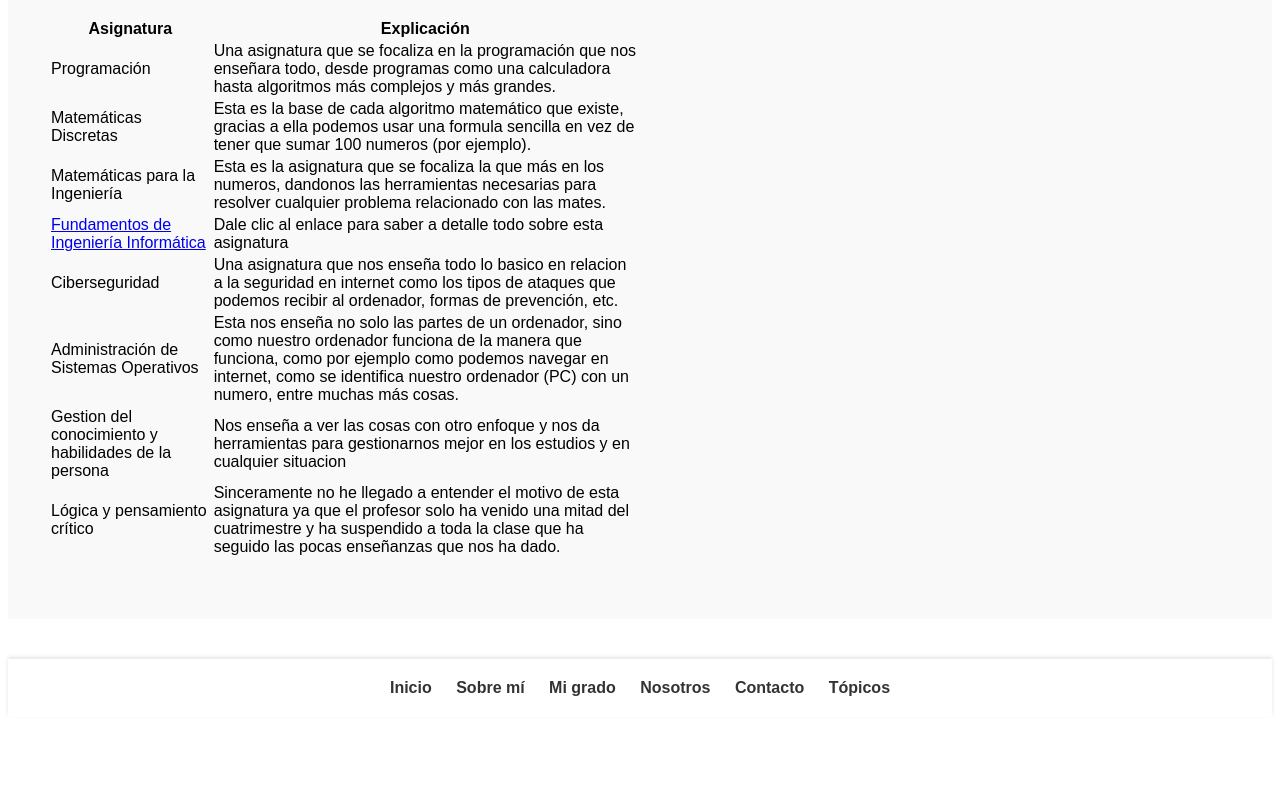
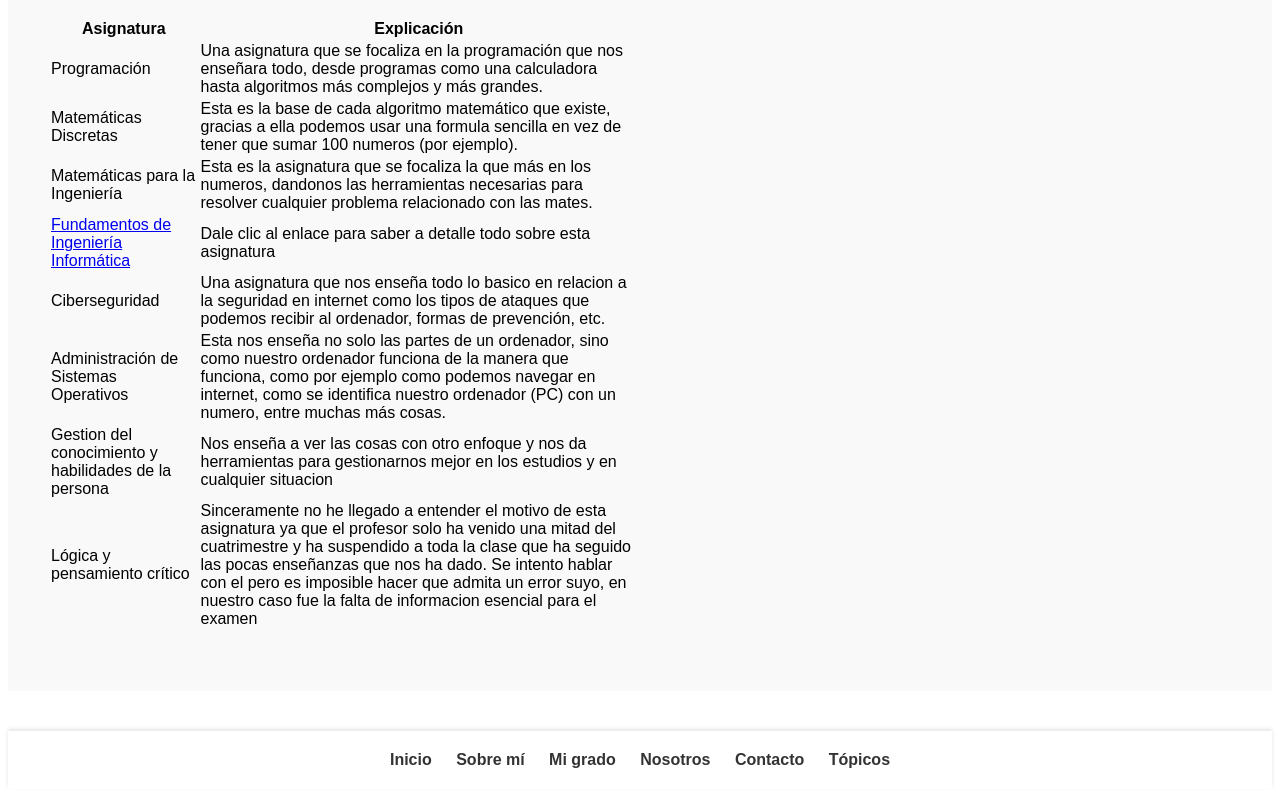
Before and after one commit to MarioGayarr/.vscode, a plain HTML site: page Workspace/Mi pagina web/public/degree.html in a window 1280 px wide. Shown: the part 804-1601 px from the top of the page. Before the commit the page ends 1529 px from the top, so only its background shows below. Drawn offline with Linux system fonts and the light colour scheme.

Commit message:
Commit grado y fii

```diff
--- a/Workspace/Mi pagina web/public/degree.html
+++ b/Workspace/Mi pagina web/public/degree.html
@@ -65,7 +65,8 @@
         </tr>
         <tr>
             <td>Lógica y pensamiento crítico</td>
-            <td>Sinceramente no he llegado a entender el motivo de esta asignatura ya que el profesor solo ha venido una mitad del cuatrimestre y ha suspendido a toda la clase que ha seguido las pocas enseñanzas que nos ha dado.</td>
+            <td>Sinceramente no he llegado a entender el motivo de esta asignatura ya que el profesor solo ha venido una mitad del cuatrimestre y ha suspendido a toda la clase que ha seguido las pocas enseñanzas que nos ha dado.
+                Se intento hablar con el pero es imposible hacer que admita un error suyo, en nuestro caso fue la falta de informacion esencial para el examen</td>
         </tr>
       </table>
     </div>
```
Also changed, not shown: Workspace/Mi pagina web/public/fii.html (+1 -1 lines).
